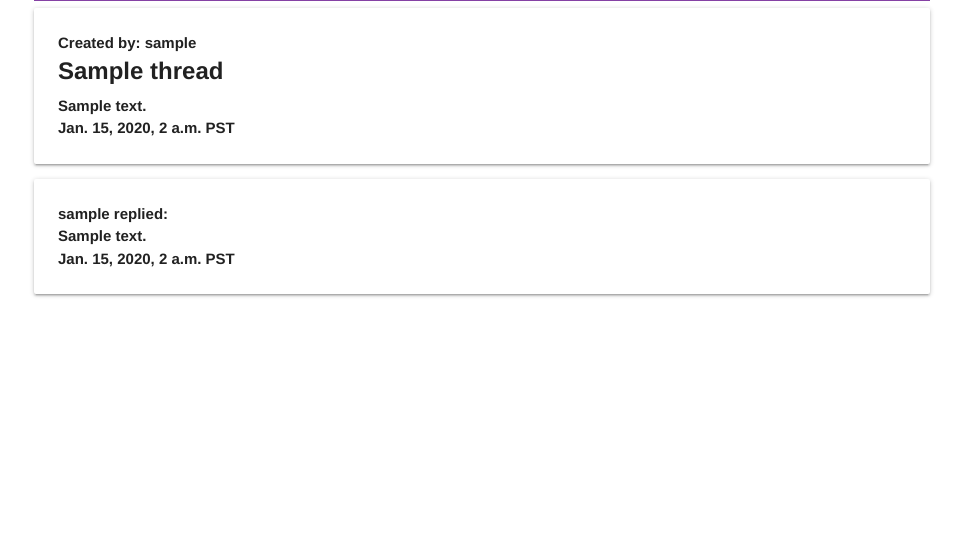
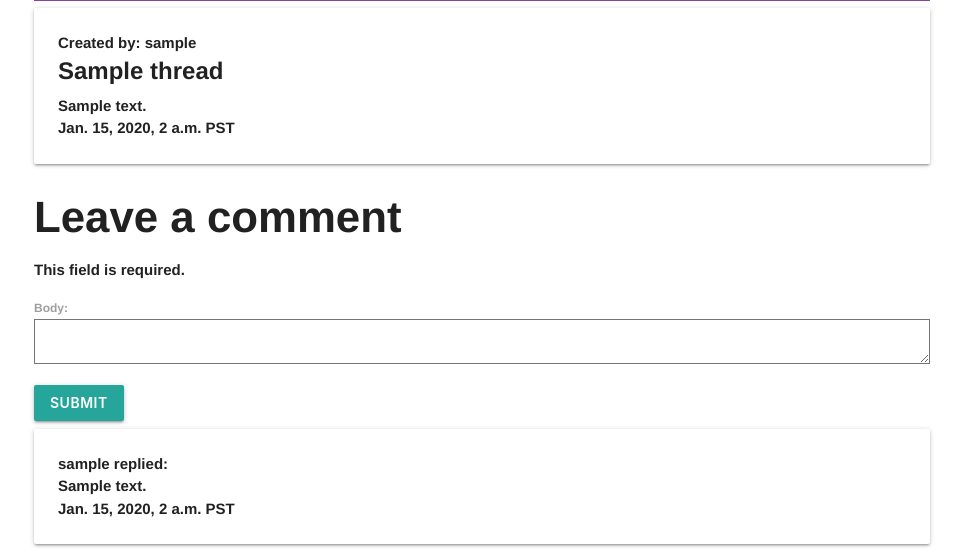
Before and after one commit to Lamsauce/twitchtalk, a Django app: page /1/ in a window 1280 px wide. Shown: the part 293-852 px from the top of the page, without its empty margins (158-1121 px from the left). Before the commit the page ends 590 px from the top, so only its background shows below. Run offline with Django 3.2, Linux system fonts and the light colour scheme; tables that the repository leaves empty hold one stand-in row (values such as "Sample post").

Commit message:
comment form works and adding works, glitch if refresh the comment will continue to be published and form will not clear after commenting

```diff
--- a/main_app/forms.py
+++ b/main_app/forms.py
@@ -2,7 +2,7 @@
 from django.forms import ModelForm
 from django.contrib.auth.forms import UserCreationForm
 from django.contrib.auth.models import User
-from .models import Thread
+from .models import Thread, Comment
 
 # Registration Form
 class RegisterForm(UserCreationForm):
@@ -12,10 +12,15 @@
 
     class Meta:
         model = User
-        fields = ["username", "email", "twitch"]
+        fields = ['username', 'email', 'twitch']
 
 # Add Thread Model
 class ThreadForm(forms.ModelForm):
     class Meta:
         model = Thread
         fields = ['title', 'description']
+
+class CommentForm(forms.ModelForm):
+    class Meta:
+        model = Comment
+        fields = ['body']
--- a/main_app/templates/thread.html
+++ b/main_app/templates/thread.html
@@ -10,8 +10,18 @@
     <span class="card-title">{{ thread.title }}</span>
     <p>{{ thread.description }}</p>
     <p>{{ thread.created_at }} PST</p>
+  </div>
+</div>
 
-  </div>
+
+<!-- ADD COMMENT -->
+<div class="card-body">
+  <h3>Leave a comment</h3>
+  <form method="POST">
+    {{ comment_form.as_p }}
+    {% csrf_token %}
+    <button type="submit" class="btn btn-primary btn-lg">Submit</button>
+  </form>
 </div>
 
 <!-- COMMENTS -->
--- a/main_app/views.py
+++ b/main_app/views.py
@@ -1,19 +1,16 @@
 from django.shortcuts import render, redirect
 from .models import Thread, Comment, Game
 from django.http import HttpResponseRedirect
-
 # Register Form
 from django.contrib.auth.forms import UserCreationForm
 from django.contrib.auth.models import User
 from django.forms import ModelForm
 from .forms import RegisterForm
-
 # Login
 from django.contrib.auth import login as auth_login
 from django.contrib.auth.decorators import login_required
-
-# Add Thread Form
-from .forms import ThreadForm
+# Create Forms
+from .forms import ThreadForm, CommentForm
 # Edit Form
 from django.views.generic.edit import UpdateView
 
@@ -52,7 +49,21 @@
 def thread(request, thread_id):
     thread = Thread.objects.get(id=thread_id)
     comments = thread.comments.filter()
-    context ={'thread': thread, 'comments': comments}
+    new_comment = None
+
+    if request.method == 'POST':
+        comment_form = CommentForm(data=request.POST)
+        if comment_form.is_valid():
+            new_comment = comment_form.save(commit=False)
+            new_comment.thread = thread
+            new_comment.user = request.user
+            new_comment.save()
+            return render(request, 'thread.html', context = {'thread': thread, 'comments': comments, 'new_comment': new_comment, 'comment_form': comment_form})
+    else:
+        comment_form = CommentForm()
+
+    comment_form = CommentForm(request.POST)
+    context ={'thread': thread, 'comments': comments, 'comment_form': comment_form}
     return render(request, 'thread.html', context)
 
 def profile(request):
```
